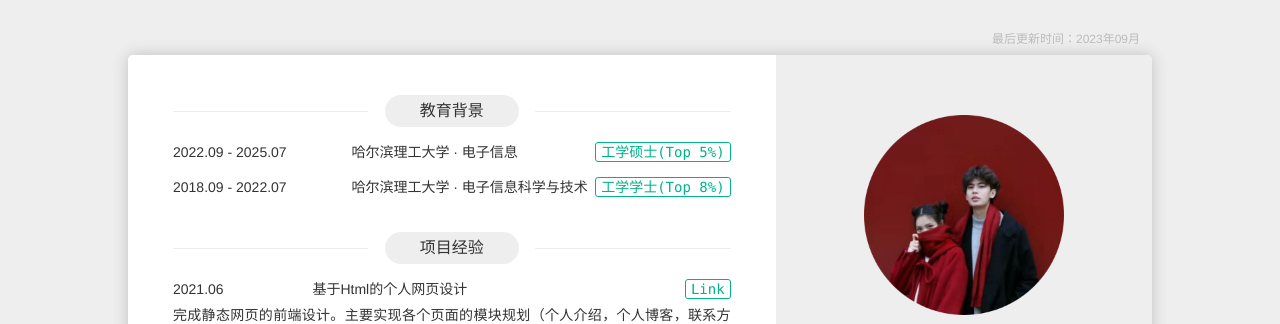
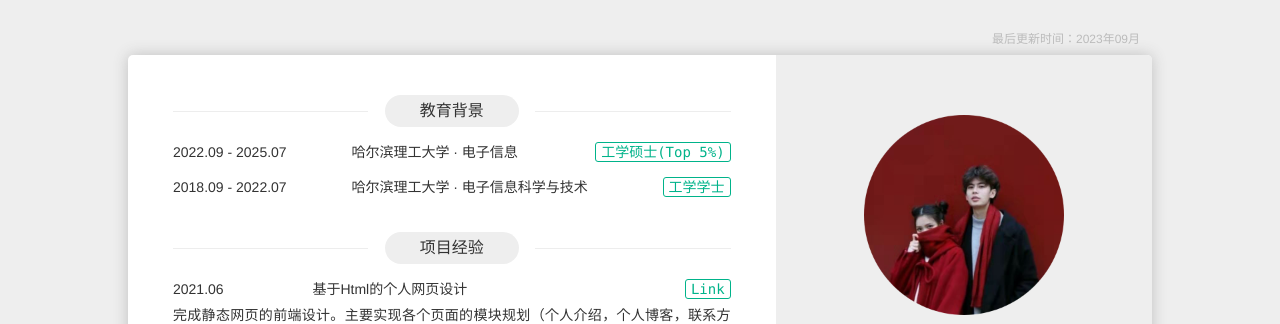
Before and after one commit to blog-chenghua/resume, a website: page index.html in a window 1280 px wide. Shown: the top 324 px of the page. Drawn offline with Linux system fonts and the light colour scheme.

Commit message:
Update index.html

```diff
--- a/index.html
+++ b/index.html
@@ -35,7 +35,7 @@
                     <div class=item>
                         <header class=item-hd>
                             <span class=item-time>2018.09 - 2022.07</span>
-                            <a class="btn item-more" href=# target=_blank>工学学士(Top 8%)</a>
+                            <a class="btn item-more" href=# target=_blank>工学学士</a>
                             <h3 class=item-name>哈尔滨理工大学 · 电子信息科学与技术</h3>
                         </header>
                     </div>
```
